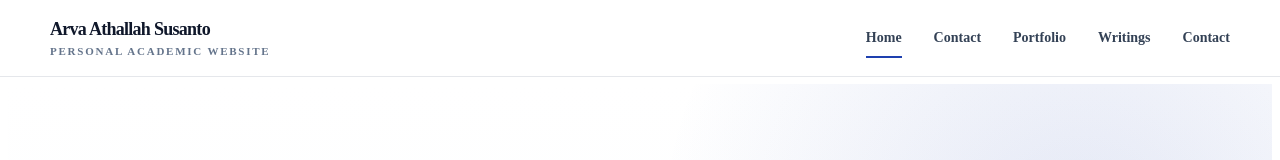
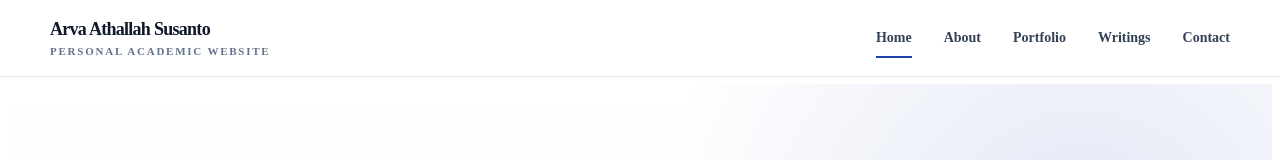
Before and after one commit to arvaas007/arva-website-1, a Nuxt app: page / in a window 1280 px wide. Shown: the top 160 px of the page. Built offline with nearby package versions, Linux system fonts and the light colour scheme.

Commit message:
fix duplicate contact navigation

```diff
--- a/app/app.vue
+++ b/app/app.vue
@@ -8,12 +8,12 @@
         </NuxtLink>
 
         <div class="top-nav-links">
-          <NuxtLink to="/">Home</NuxtLink>
-          <NuxtLink to="/contact">Contact</NuxtLink>
-          <NuxtLink to="/portfolio">Portfolio</NuxtLink>
-          <NuxtLink to="/writings">Writings</NuxtLink>
-          <NuxtLink to="/contact">Contact</NuxtLink>
-        </div>
+  <NuxtLink to="/">Home</NuxtLink>
+  <NuxtLink to="/about">About</NuxtLink>
+  <NuxtLink to="/portfolio">Portfolio</NuxtLink>
+  <NuxtLink to="/writings">Writings</NuxtLink>
+  <NuxtLink to="/contact">Contact</NuxtLink>
+</div>
       </nav>
     </header>
 
```
